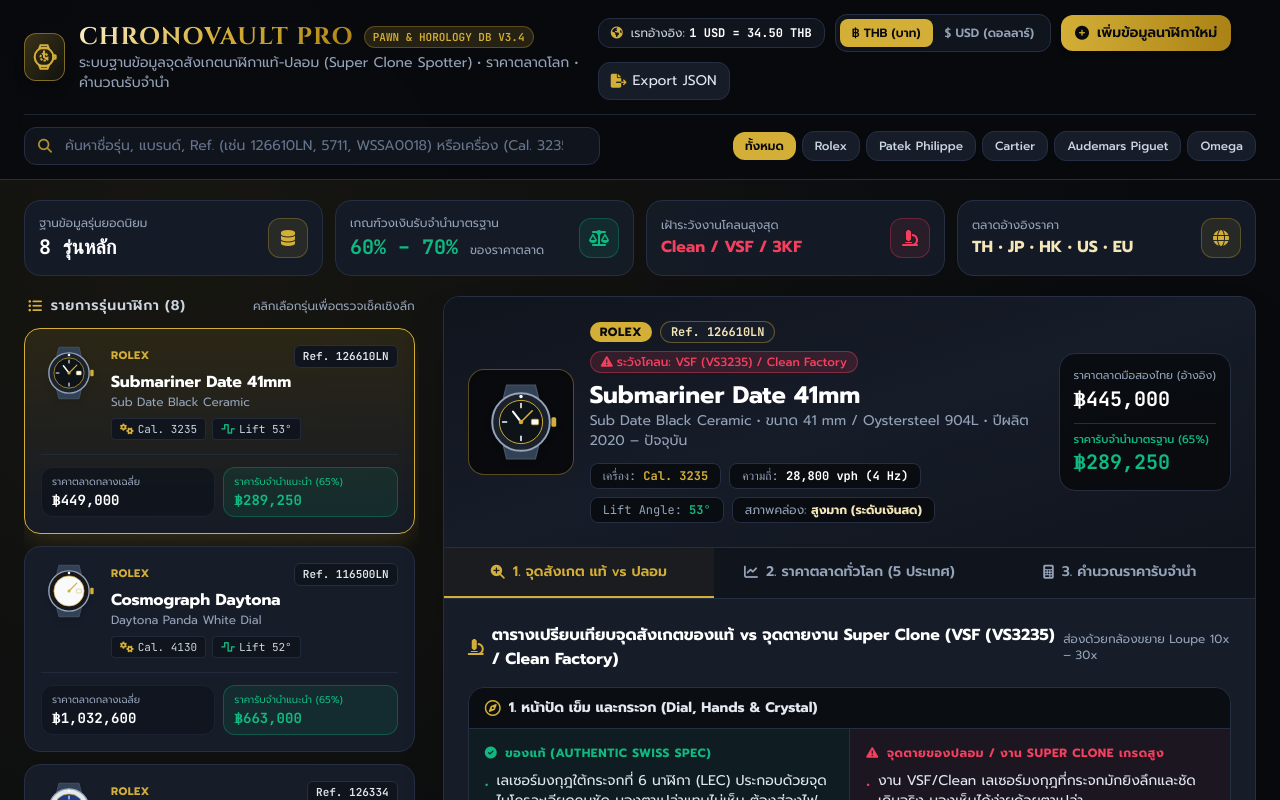
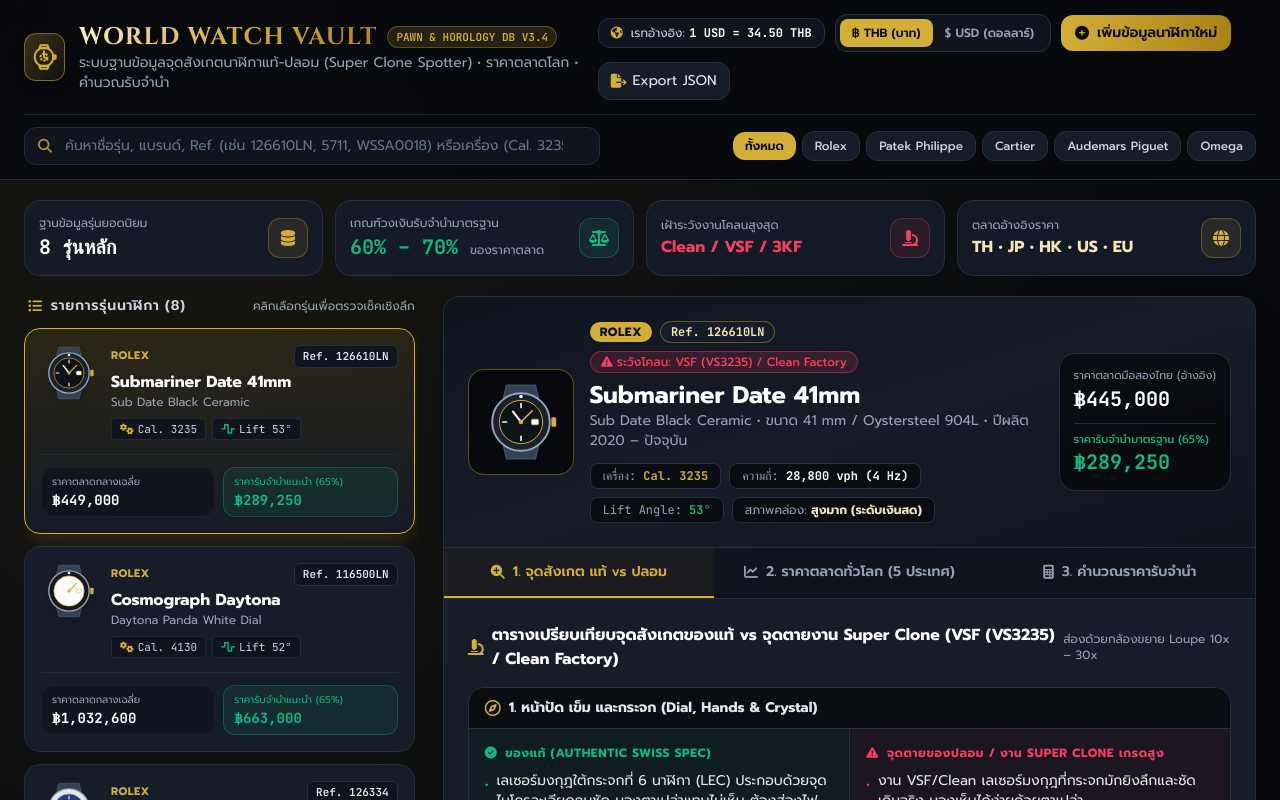
Before and after one commit to Pawn459/wwv, a plain HTML site: page index.html in a window 1280 px wide. Shown: the top 800 px of the page. Drawn offline with nearby package versions, Linux system fonts and the light colour scheme.

Commit message:
Change title from 'CHRONOVAULT PRO' to 'WORLD WATCH VAULT'

```diff
--- a/index.html
+++ b/index.html
@@ -148,7 +148,7 @@
                     </div>
                     <div>
                         <div class="flex items-center gap-2.5">
-                            <h1 class="font-serif text-xl sm:text-2xl font-bold tracking-wider gold-gradient-text">CHRONOVAULT PRO</h1>
+                            <h1 class="font-serif text-xl sm:text-2xl font-bold tracking-wider gold-gradient-text">WORLD WATCH VAULT</h1>
                             <span class="text-[11px] font-mono uppercase px-2 py-0.5 rounded-full bg-gold/15 text-gold border border-gold/30 font-semibold">
                                 Pawn & Horology DB v3.4
                             </span>
```
